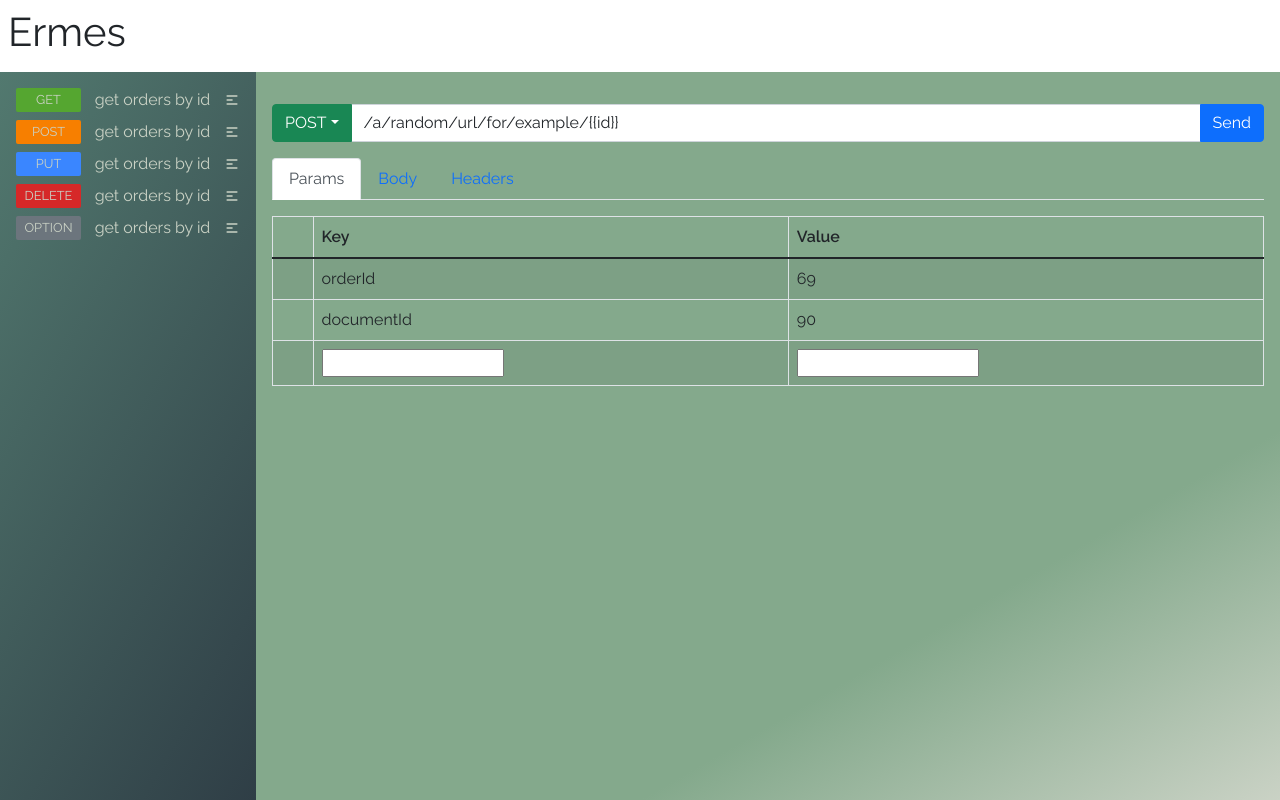
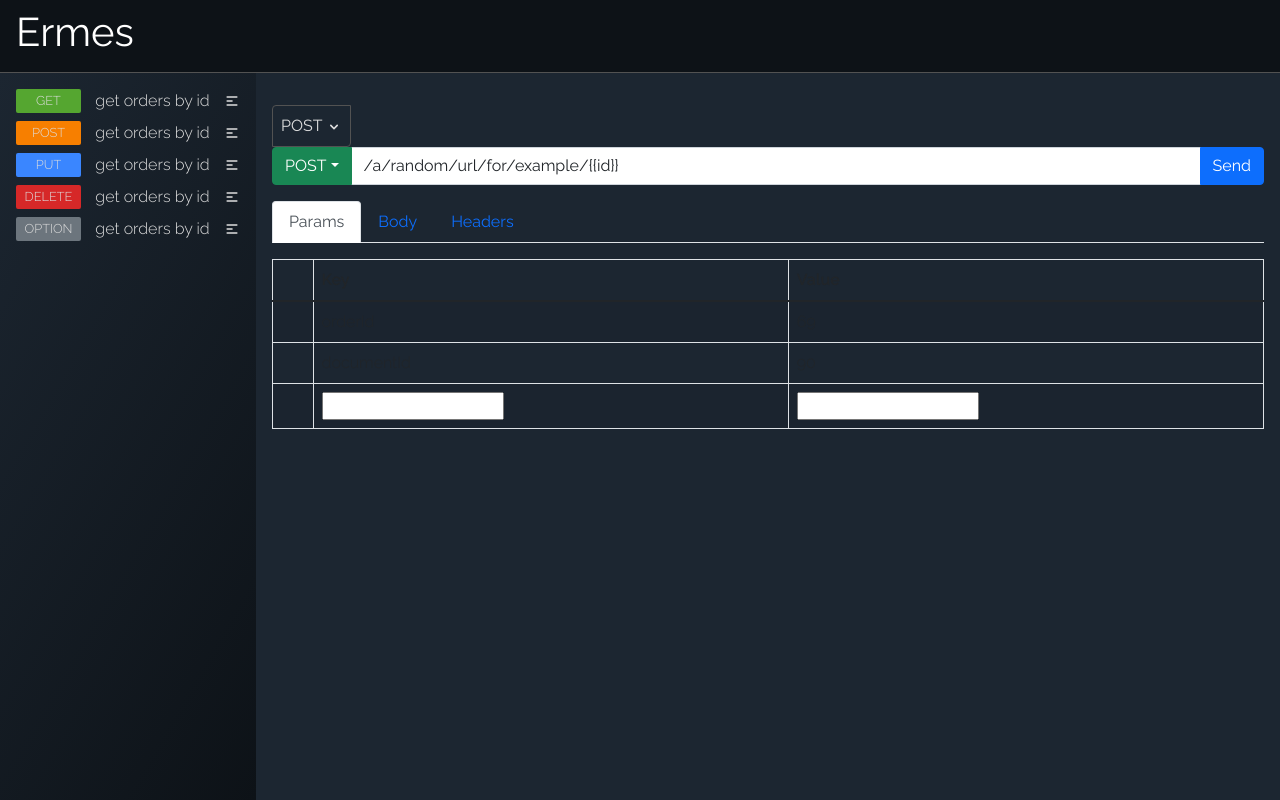
Before and after one commit to Nolex13/Ermes, a React (Create React App) app: page / in a window 1280 px wide. Built offline with nearby package versions, Linux system fonts and the light colour scheme.

Commit message:
Starting to have some sense

```diff
--- a/src/App.tsx
+++ b/src/App.tsx
@@ -6,14 +6,18 @@ import 'bootstrap/dist/css/bootstrap.min.css';
 
 const Wrapper = styled.div`
 	font-family: 'Raleway', sans-serif;
+	font-weight: 300;
 	display: flex;
 	flex-direction: column;
 	height: 100%;
 `;
 const Header = styled.header`
+	background-color: ${props => props.theme.dark2};
+	border-bottom: thin solid ${props => props.theme.light2};
+	color: white;
 	align-items: center;
 	display: flex;
-	padding: 8px;
+	padding: 8px 16px;
 `;
 
 const Container = styled.div`
@@ -22,9 +26,16 @@ const Container = styled.div`
 `;
 
 const theme: DefaultTheme = {
-	primary: '#2F3E46',
-	secondary: '#354F52',
-	light: '#CAD2C5',
+	dark1: '#06080A',
+	dark2: '#0D1217',
+	dark3: '#141C24',
+	dark4: '#1C2631',
+	dark5: '#23303E',
+	dark6: '#2A3B4B',
+	primary: '#212F45',
+	secondary: '#1B3A4B',
+	light1: '#dedede',
+	light2: '#525252',
 	warning: '#84A98C',
 	accent: '#52796F',
 };
--- a/src/components/BodyTab.tsx
+++ b/src/components/BodyTab.tsx
@@ -1,5 +1,4 @@
 import { FC } from 'react';
-import { Table } from 'react-bootstrap';
 import styled from 'styled-components';
 
 const TextArea = styled.textarea`
--- /dev/null
+++ b/src/components/Dropdown.tsx
@@ -0,0 +1,78 @@
+import { FC, useState } from 'react';
+import styled from 'styled-components';
+import { HiChevronDown } from 'react-icons/hi';
+import { VscTriangleUp } from 'react-icons/vsc';
+
+const StyledButton = styled.button`
+	background-color: ${props => props.theme.dark4};
+	color: ${props => props.theme.light1};
+	padding: 8px;
+	border: thin solid ${props => props.theme.light2};
+	border-radius: 4px 0 4px 0;
+`;
+
+const DropdownGroup = styled.div`
+	background-color: ${props => props.theme.dark3};
+	color: ${props => props.theme.light1};
+	display: flex;
+	flex-direction: column;
+	position: absolute;
+	z-index: 99;
+	top: 110%;
+	left: 0;
+`;
+
+const DropdownItem = styled.div`
+	padding: 8px 16px;
+
+	&:hover {
+		background-color: ${props => props.theme.dark4};
+		cursor: pointer;
+	}
+`;
+
+const DropdownArrow = styled(VscTriangleUp)`
+	color: ${props => props.theme.dark3};
+	position: absolute;
+	left: 50%;
+	top: -10px;
+	transform: translateX(-50%);
+`;
+
+const DropdownWrapper = styled.div`
+	position: relative;
+`;
+
+export const DropdownTest: FC = () => {
+	const [show, setShow] = useState(false);
+	const [value, setValue] = useState('POST');
+
+	const onButtonClick = () => () => setShow(!show);
+
+	const onItemClick = (value: string) => {
+		setValue(value);
+		setShow(false);
+	};
+
+	return (
+		<DropdownWrapper>
+			<StyledButton onClick={onButtonClick()}>
+				{value} <HiChevronDown />
+			</StyledButton>
+			{show && (
+				<DropdownGroup>
+					<DropdownArrow />
+					<DropdownItem onClick={() => onItemClick('POST')}>POST</DropdownItem>
+					<DropdownItem onClick={() => onItemClick('GET')}>GET</DropdownItem>
+					<DropdownItem onClick={() => onItemClick('PUT')}>PUT</DropdownItem>
+					<DropdownItem onClick={() => onItemClick('DELETE')}>
+						DELETE
+					</DropdownItem>
+					<DropdownItem onClick={() => onItemClick('OPTION')}>
+						OPTION
+					</DropdownItem>
+				</DropdownGroup>
+			)}
+		</DropdownWrapper>
+	);
+};
--- a/src/components/Main.tsx
+++ b/src/components/Main.tsx
@@ -10,14 +10,10 @@ import {
 } from 'react-bootstrap';
 import { ParamsTab } from './ParamsTab';
 import { BodyTab } from './BodyTab';
+import { DropdownTest } from './Dropdown';
 
 const MainWrapper = styled.div`
-	background: ${props => props.theme.light};
-	background: linear-gradient(
-		330deg,
-		${props => props.theme.light} 0%,
-		${props => props.theme.warning} 28%
-	);
+	background: ${props => props.theme.dark4};
 	flex: 1 1;
 	padding: 16px;
 	min-height: 100%;
@@ -31,6 +27,7 @@ const Row = styled.div`
 export const Main: FC = () => (
 	<MainWrapper>
 		<Row>
+			<DropdownTest />
 			<InputGroup>
 				<Dropdown>
 					<Dropdown.Toggle variant="success">POST</Dropdown.Toggle>
--- a/src/components/Sidebar.tsx
+++ b/src/components/Sidebar.tsx
@@ -3,13 +3,13 @@ import { FC } from 'react';
 import { Method, Url } from './Url';
 
 const SidebarWrapper = styled.div`
-	background: ${props => props.theme.primary};
+	background: ${props => props.theme.dark3};
 	background: linear-gradient(
 		300deg,
-		${props => props.theme.primary} 0%,
-		${props => props.theme.accent} 100%
+		${props => props.theme.dark2} 0%,
+		${props => props.theme.dark4} 100%
 	);
-	color: ${props => props.theme.light};
+	color: ${props => props.theme.light1};
 	padding: 16px;
 	display: flex;
 	flex: 0 0 20%;
```
